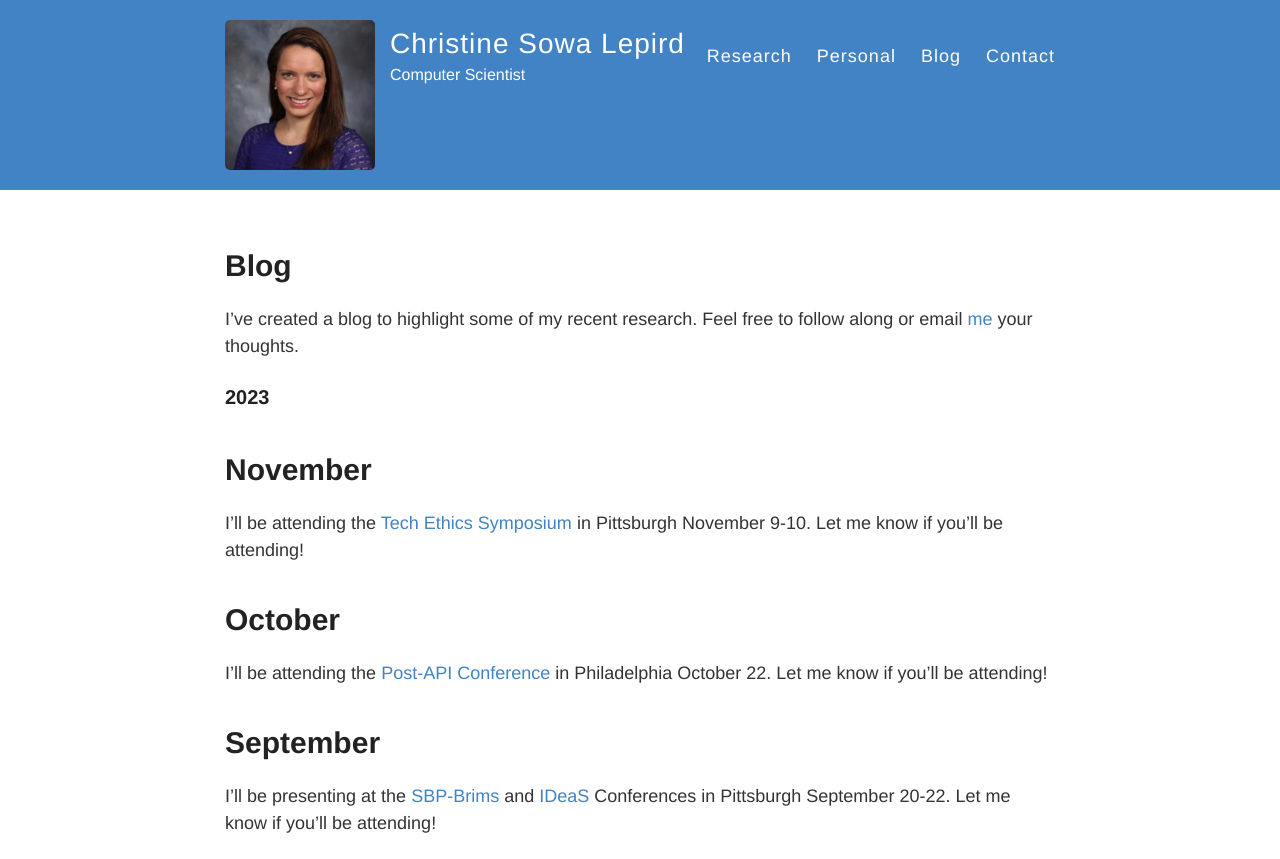
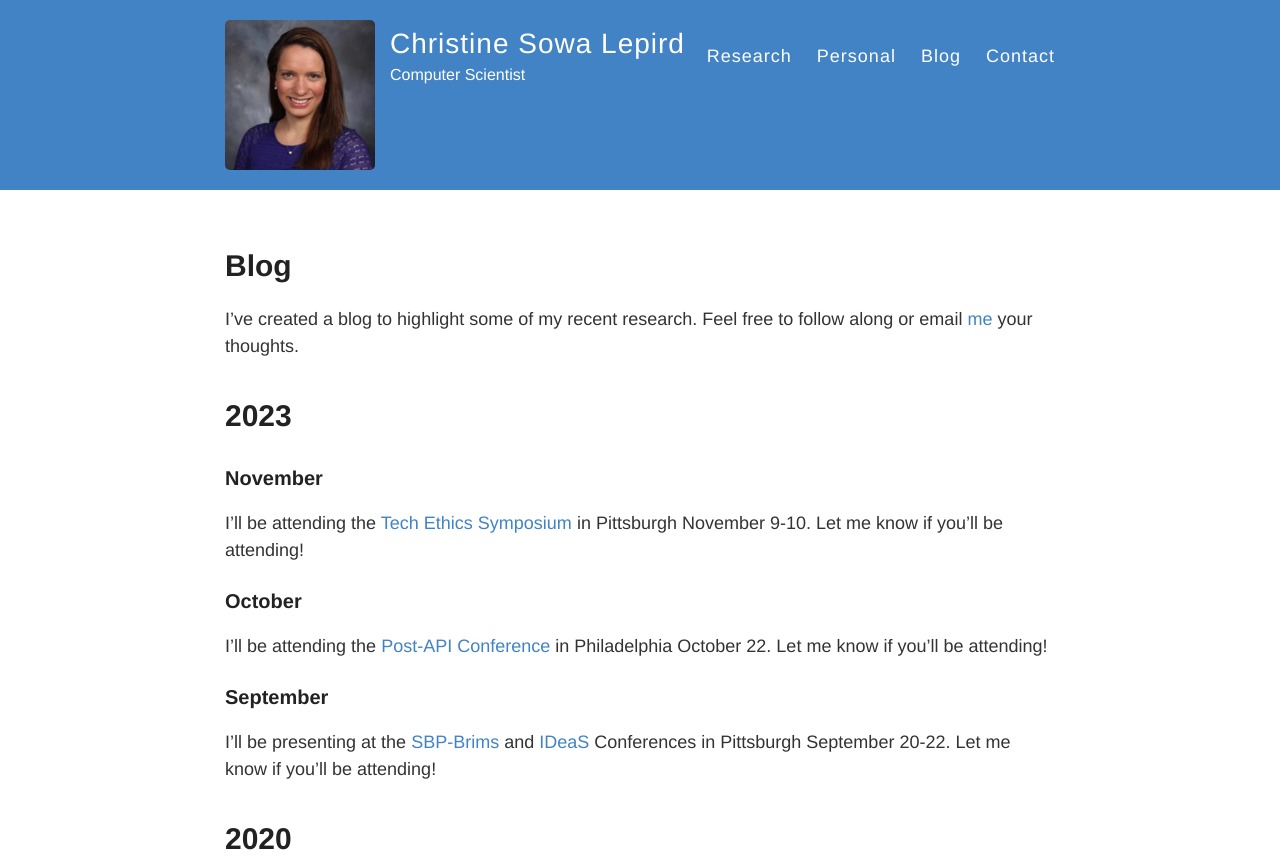
Before and after one commit to christine-lepird/christine-lepird.github.io, a Jekyll site: the page built from blog.md, in a window 1280 px wide. Shown: the top 859 px of the page. Built offline with Jekyll 4.4.1, drawn with Linux system fonts in a browser that asks for light colours; grey boxes are pictures that could not be loaded.

```diff
--- a/blog.md
+++ b/blog.md
@@ -6,19 +6,19 @@ permalink: /blog/
 
 I've created a blog to highlight some of my recent research. Feel free to follow along or email [me](mailto:csowa@andrew.cmu.edu) your thoughts.
 
-### 2023
+# 2023
 
-# November
+### November
 I'll be attending the [Tech Ethics Symposium](https://www.duq.edu/research/centers-and-institutes/grefenstette-center/grefenstette-symposium.php) in Pittsburgh November 9-10. Let me know if you'll be attending!
 
-# October
+### October
 I'll be attending the [Post-API Conference](https://sites.google.com/umich.edu/postapiconference/home) in Philadelphia October 22. Let me know if you'll be attending!
 
-# September
+### September
 
 I'll be presenting at the [SBP-Brims](https://sbp-brims.org/2023/) and [IDeaS](https://www.cmu.edu/ideas-social-cybersecurity/events/conference-index.html) Conferences in Pittsburgh September 20-22. Let me know if you'll be attending!
 
-### 2020
+# 2020
 
 Back in 2020, my department at CMU interviewed me about my research and what information I would share with potential applicants to the PhD program. You can find the video here:
 [![Watch the video](https://www.youtube.com/watch?v=OWnpGMSsIB)
```
